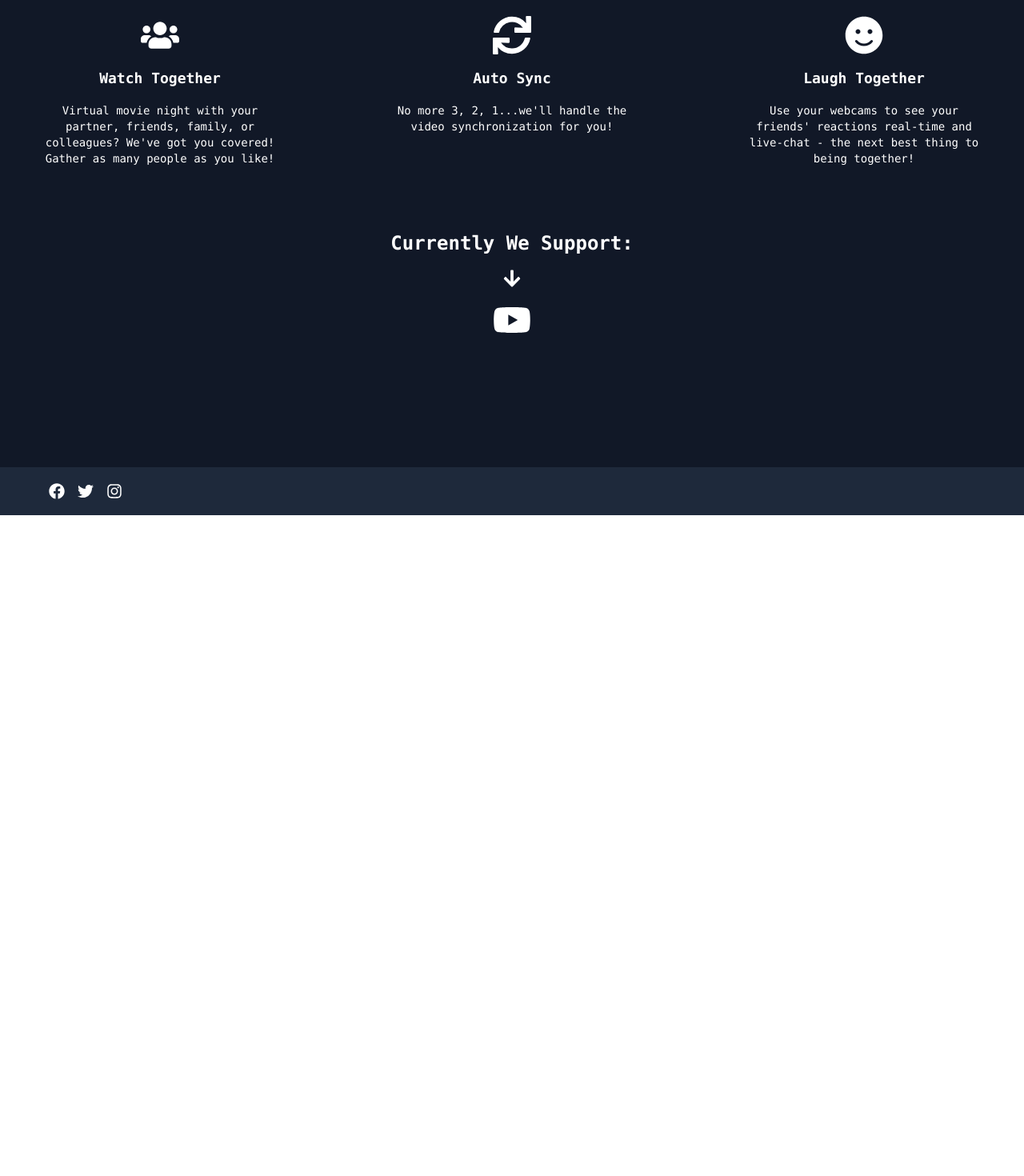
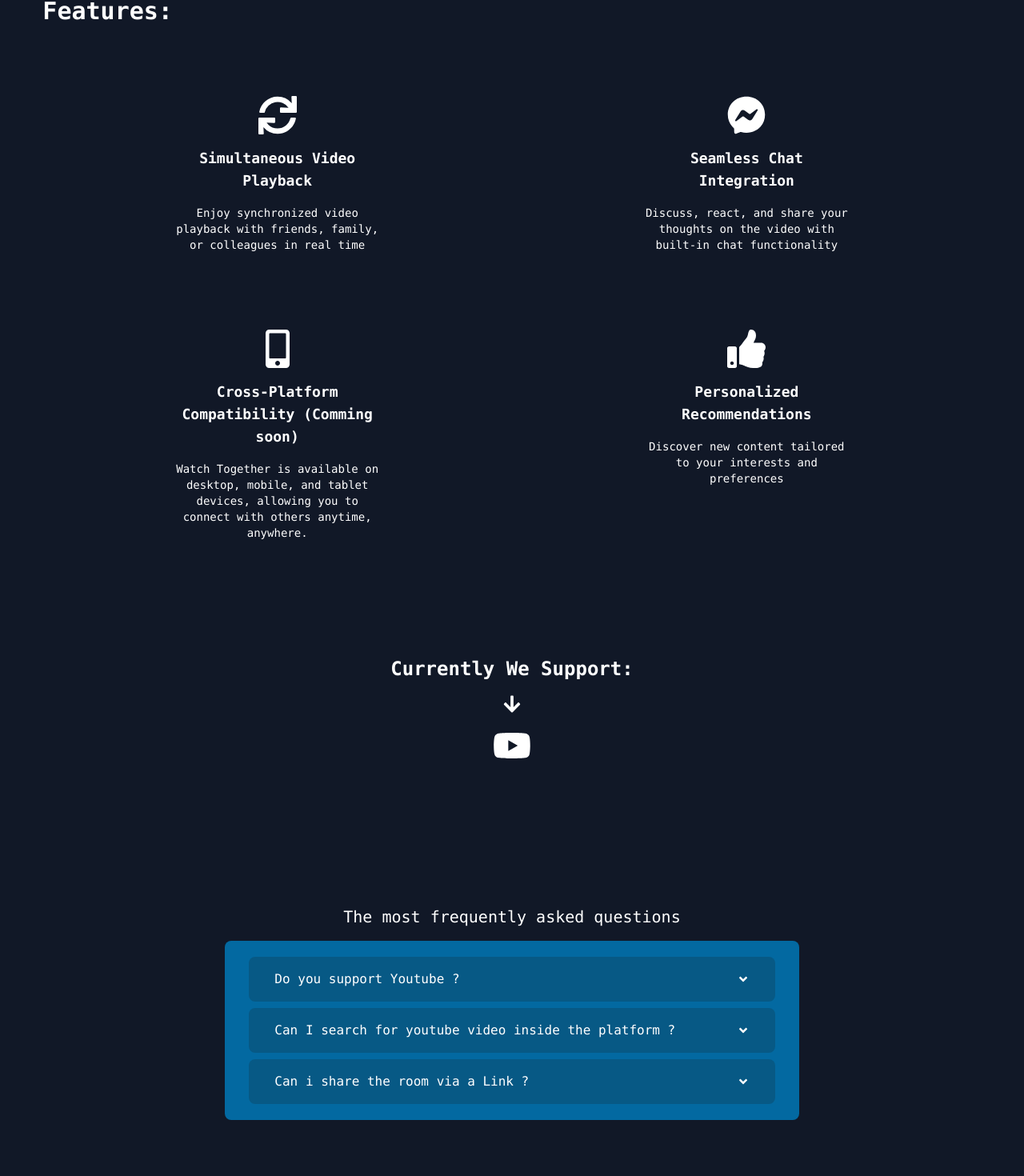
Before and after one commit to abdelfetah18/watch-together, a Next.js app: page / in a window 1280 px wide. Shown: the part 860-2330 px from the top of the page at 80% size. Before the commit the page ends 1504 px from the top, so only its background shows below. Built offline with nearby package versions, Linux system fonts and the light colour scheme.

Commit message:
Updating the Home UI.

```diff
--- /dev/null
+++ b/src/components/landing_page/FAQ.js
@@ -0,0 +1,53 @@
+import { useState } from "react";
+import { FaAngleDown } from "react-icons/fa";
+
+const questions = [
+    {
+        question: "Do you support Youtube ?",
+        answer: "Yes we do."
+    },
+    {
+        question: "Can I search for youtube video inside the platform ?",
+        answer: "Yes, you can."
+    },
+    {
+        question: "Can i share the room via a Link ?",
+        answer: "Yes, you can."
+    }
+];
+
+export default function FAQ(){
+    return(
+        <div className="w-full flex flex-col items-center font-mono py-20">
+            <div className="w-2/3 flex flex-col items-center">
+                <div className="text-white text-xl py-4">The most frequently asked questions</div>
+                <div className="w-11/12 flex flex-col items-center bg-sky-700 rounded-lg py-4">
+                    {
+                        questions.map((question, index) => {
+                            return <Question key={index} question={question} />
+                        })
+                    }
+                </div>
+            </div>
+        </div>
+    )
+}
+
+function Question({ question }){
+    const [is_open,setIsOpen] = useState(false);
+
+    function toggle(){
+        setIsOpen(state => !state);
+    }
+
+    return(
+        <div className="w-11/12 flex flex-col items-center bg-sky-800 rounded-lg my-1">
+            <div onClick={toggle} className="cursor-pointer w-full px-8 flex flex-row items-center justify-between text-white py-4">
+                <div className="">{question.question}</div>
+                <div><FaAngleDown /></div>
+            </div>
+            <div className={"w-full px-8 py-2 text-white text-sm bg-sky-900 rounded-b-lg"+ (is_open ? "" : " hidden")}>{question.answer}</div>
+        </div>
+
+    )
+}
--- a/src/components/landing_page/Features.js
+++ b/src/components/landing_page/Features.js
@@ -1,28 +1,57 @@
-import { FaSmile, FaSync, FaUsers } from "react-icons/fa";
+import { FaCross, FaFacebookMessenger, FaInternetExplorer, FaMobile, FaMobileAlt, FaSmile, FaSync, FaThumbsUp, FaUsers } from "react-icons/fa";
+
+const features = [
+    {
+        name: "Simultaneous Video Playback",
+        description: "Enjoy synchronized video playback with friends, family, or colleagues in real time",
+        Icon: FaSync
+    },
+    {
+        name: "Seamless Chat Integration",
+        description: "Discuss, react, and share your thoughts on the video with built-in chat functionality",
+        Icon: FaFacebookMessenger
+    },
+    {
+        name: "Cross-Platform Compatibility (Comming soon)",
+        description: "Watch Together is available on desktop, mobile, and tablet devices, allowing you to connect with others anytime, anywhere.",
+        Icon: FaMobileAlt
+    },
+    {
+        name: "Personalized Recommendations",
+        description: "Discover new content tailored to your interests and preferences",
+        Icon: FaThumbsUp
+    }
+];
 
 export default function Features(){
     return(
-        <div className="flex flex-row justify-between flex-wrap w-full">
-            <div className="w-1/4 rounded-lg flex flex-col items-center">
-                <div className="font-mono font-bold text-5xl text-white"><FaUsers /></div>
-                <div className="py-4 font-mono font-bold text-lg text-white">Watch Together</div>
-                <div className="font-mono text-sm text-white text-center">
-                { ("Virtual movie night with your partner, friends, family, or colleagues? We've got you covered! Gather as many people as you like!")}
-                </div>
+        <div className="w-full h-screen flex flex-col items-center justify-center">
+            <div className="w-full text-white font-mono font-bold text-3xl py-10">Features:</div>
+            <div className="flex flex-row items-center flex-wrap my-8">
+                {
+                    features.slice(0,2).map((Feature, Index) => {
+                        return(
+                            <div key={Index} className="flex-1 px-40 py-4 rounded-lg flex flex-col items-center hover:bg-gray-800 cursor-pointer duration-300">
+                                <div className="font-mono font-bold text-5xl text-white"><Feature.Icon /></div>
+                                <div className="py-4 font-mono font-bold text-center text-lg text-white">{Feature.name}</div>
+                                <div className="font-mono text-sm text-white text-center">{Feature.description}</div>
+                            </div>
+                        )
+                    })
+                }
             </div>
-            <div className="w-1/4 rounded-lg flex flex-col items-center">
-                <div className="font-mono font-bold text-5xl text-white"><FaSync /></div>
-                <div className="py-4 font-mono font-bold text-lg text-white ">Auto Sync</div>
-                <div className="font-mono text-sm text-white text-center">
-                { ("No more 3, 2, 1...we'll handle the video synchronization for you!") }
-                </div>
-            </div>
-            <div className="w-1/4 rounded-lg flex flex-col items-center">
-                <div className="font-mono font-bold text-5xl text-white"><FaSmile /></div>
-                <div className="py-4 font-mono font-bold text-lg text-white">Laugh Together</div>
-                <div className="font-mono text-sm text-white text-center">
-                { ("Use your webcams to see your friends' reactions real-time and live-chat - the next best thing to being together!") }
-                </div>
+            <div className="flex flex-row items-center flex-wrap my-8">
+                {
+                    features.slice(2,4).map((Feature, Index) => {
+                        return(
+                            <div key={Index} className="flex-1 h-full px-40 py-4 rounded-lg flex flex-col items-center hover:bg-gray-800 cursor-pointer duration-300">
+                                <div className="font-mono font-bold text-5xl text-white"><Feature.Icon /></div>
+                                <div className="py-4 font-mono font-bold text-center text-lg text-white">{Feature.name}</div>
+                                <div className="font-mono text-sm text-white text-center">{Feature.description}</div>
+                            </div>
+                        )
+                    })
+                }
             </div>
         </div>
     )
--- a/src/components/landing_page/Footer.js
+++ b/src/components/landing_page/Footer.js
@@ -3,12 +3,11 @@ import { FaFacebook, FaInstagram, FaTwitter } from "react-icons/fa";
 export default function Footer(){
     return(
         <div className="flex flex-col w-full items-center bg-slate-800">
-            <div className="flex flex-row w-11/12 flex-wrap justify-between">
             <div className="flex flex-row items-center my-5">
-                <div className="font-mono text-white mx-2 text-xl"><FaFacebook /></div>
-                <div className="font-mono text-white mx-2 text-xl"><FaTwitter /></div>
-                <div className="font-mono text-white mx-2 text-xl"><FaInstagram /></div>
-            </div>
+                <div className="flex flex-row items-center text-white font-mono text-sm">
+                    <div className="font-light">© copyright to</div>
+                    <a href="https://github.com/abdelfetah18" className="ml-2 font-bold text-blue-500 hover:text-blue-700 duration-300">AbdelfetahDev</a>
+                </div>
             </div>
         </div>
     )
--- a/src/components/landing_page/Header.js
+++ b/src/components/landing_page/Header.js
@@ -1,12 +1,22 @@
 import { FaSignInAlt } from "react-icons/fa";
 
 export default function Header(){
+
+    function scrollTo(index){
+        return (ev) => {
+            if(window){
+                const screen_height = window.screen.height;
+                window.scrollTo({ behavior: "smooth", top: screen_height * index });
+            }
+        }
+    }
+
     return(
         <div className="sticky top-0 flex flex-row items-center justify-between w-full px-10 h-16 bg-gray-800">
             <div className="text-white font-mono font-semibold text-2xl px-4 cursor-pointer">WatchTogether</div>
             <div className="flex flex-row items-center">
-            <div className="text-white font-mono font-medium text-sm px-4 cursor-pointer hover:text-blue-600 hover:font-semibold duration-300">About</div>
-            <div className="text-white font-mono font-medium text-sm px-4 cursor-pointer hover:text-blue-600 hover:font-semibold duration-300">FAQ</div>
+            <div onClick={scrollTo(1)} className="text-white font-mono font-medium text-sm px-4 cursor-pointer hover:text-blue-600 hover:font-semibold duration-300">Features</div>
+            <div onClick={scrollTo(2)} className="text-white font-mono font-medium text-sm px-4 cursor-pointer hover:text-blue-600 hover:font-semibold duration-300">FAQ</div>
             <div className="text-white font-mono font-medium text-sm px-4 cursor-pointer hover:text-blue-600 hover:font-semibold duration-300">Create-Room</div>
             <a href="/user/sign_in" className="text-white font-mono font-bold text-xl px-4 cursor-pointer"><FaSignInAlt /></a>
             </div>
--- a/src/pages/index.js
+++ b/src/pages/index.js
@@ -1,3 +1,4 @@
+import FAQ from "@/components/landing_page/FAQ"
 import Features from "@/components/landing_page/Features"
 import Footer from "@/components/landing_page/Footer"
 import GetStarted from "@/components/landing_page/GetStarted"
@@ -14,9 +15,11 @@ export default function Home() {
         <Header />
         <GetStarted />
       </div>
-      <div className="flex flex-col w-11/12 py-20">
+      <div className="flex flex-col items-center w-11/12">
         <Features />
         <SupportedList />
+        <FAQ />
+        <a  href="/user/sign_up" className="font-mono font-bold px-16 py-2 rounded-lg bg-sky-600 w-fit text-white my-8 cursor-pointer">Create Account</a>
       </div>
       <Footer />
     </div>
```
